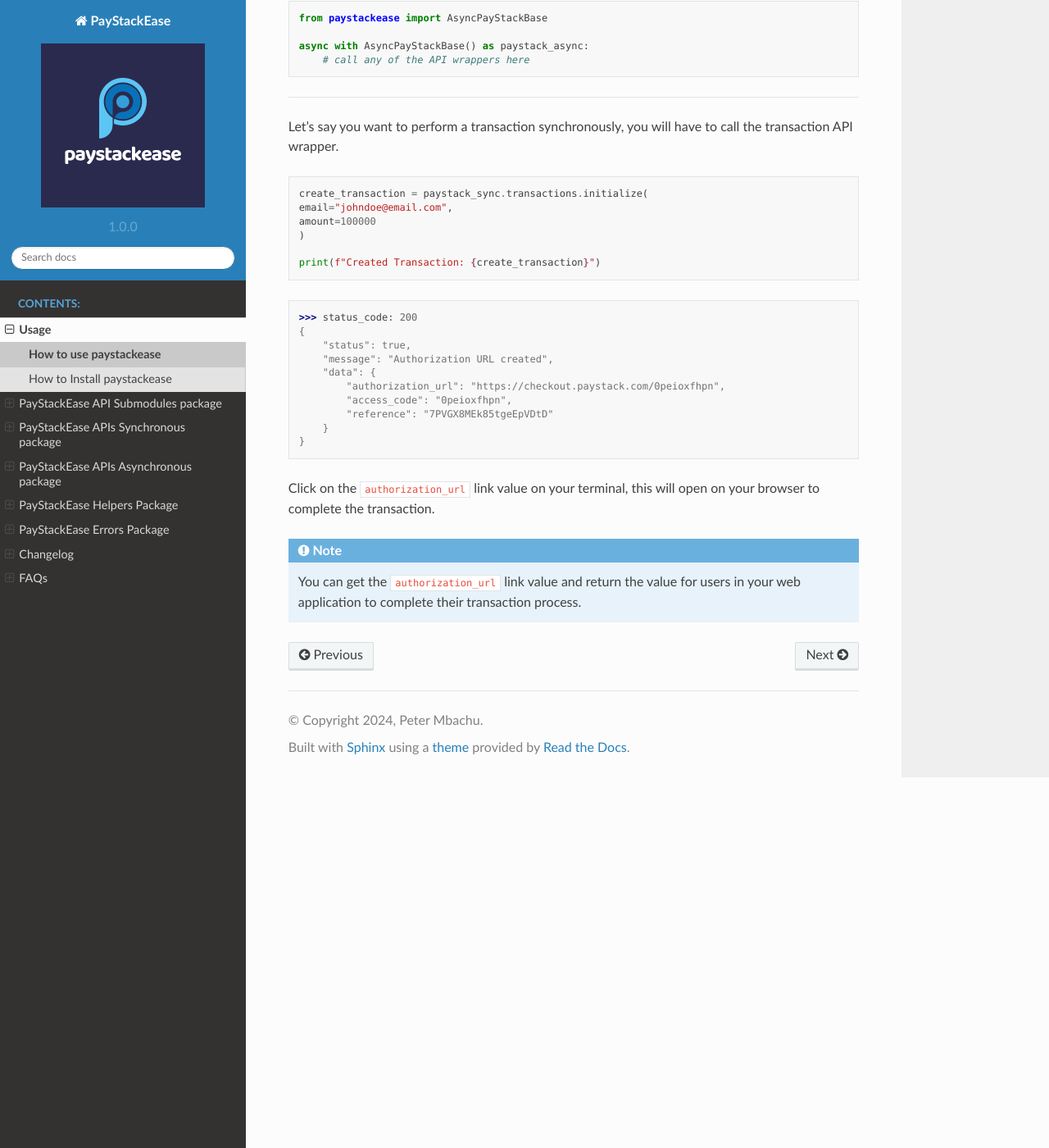
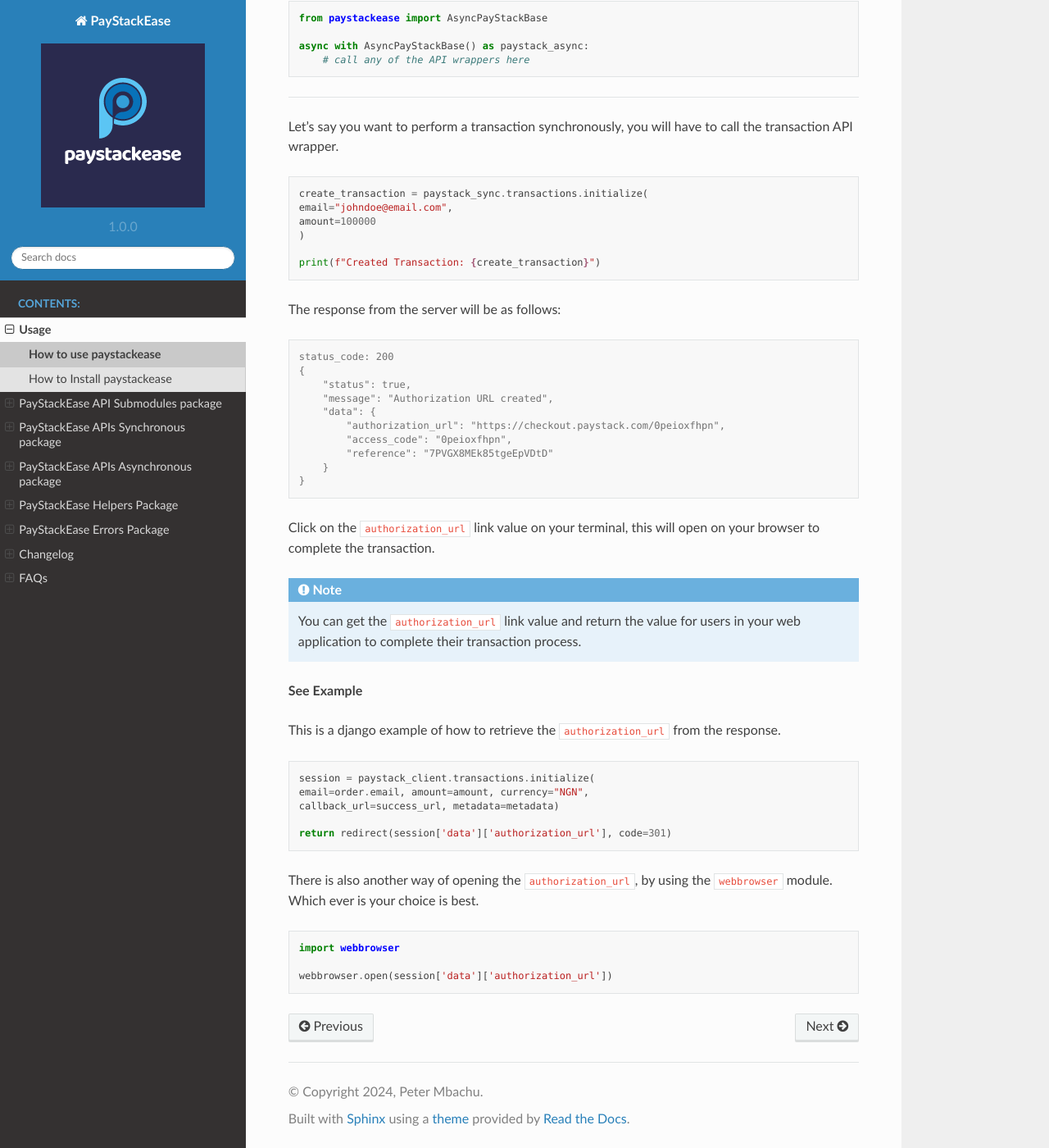
Before and after one commit to cla-bit/PayStackEase, a Sphinx documentation site: the page built from docs/source/example.rst, in a window 1280 px wide and 1400 px high, scrolled down 577 px. Shown: the whole window at 82% size. Built offline with Sphinx 7.4.7 and the Read the Docs theme 2.0.0, drawn with Linux system fonts in a browser that asks for light colours.

Commit message:
updated documentation: example

```diff
--- a/docs/source/example.rst
+++ b/docs/source/example.rst
@@ -30,8 +30,7 @@
     async with AsyncPayStackBase() as paystack_async:
         # call any of the API wrappers here
 
-
-----------------------------------------------------------------
+----------------
 
 Let's say you want to perform a transaction synchronously, you will have to call the transaction API wrapper.
 
@@ -44,19 +43,45 @@
 
     print(f"Created Transaction: {create_transaction}")
 
->>> status_code: 200
-{
-    "status": true,
-    "message": "Authorization URL created",
-    "data": {
-        "authorization_url": "https://checkout.paystack.com/0peioxfhpn",
-        "access_code": "0peioxfhpn",
-        "reference": "7PVGX8MEk85tgeEpVDtD"
+The response from the server will be as follows:
+
+.. code-block:: console
+
+    status_code: 200
+    {
+        "status": true,
+        "message": "Authorization URL created",
+        "data": {
+            "authorization_url": "https://checkout.paystack.com/0peioxfhpn",
+            "access_code": "0peioxfhpn",
+            "reference": "7PVGX8MEk85tgeEpVDtD"
+        }
     }
-}
+
 
 Click on the ``authorization_url`` link value on your terminal, this will open on your browser to complete the transaction.
 
 .. note::
     You can get the ``authorization_url`` link value and return the value for users in your web application to
     complete their transaction process.
+
+**See Example**
+
+This is a django example of how to retrieve the ``authorization_url`` from the response.
+
+.. code-block:: python
+
+    session = paystack_client.transactions.initialize(
+    email=order.email, amount=amount, currency="NGN",
+    callback_url=success_url, metadata=metadata)
+
+    return redirect(session['data']['authorization_url'], code=301)
+
+There is also another way of opening the ``authorization_url``, by using the ``webbrowser`` module. Which ever is your
+choice is best.
+
+.. code-block:: python
+
+    import webbrowser
+
+    webbrowser.open(session['data']['authorization_url'])
```
